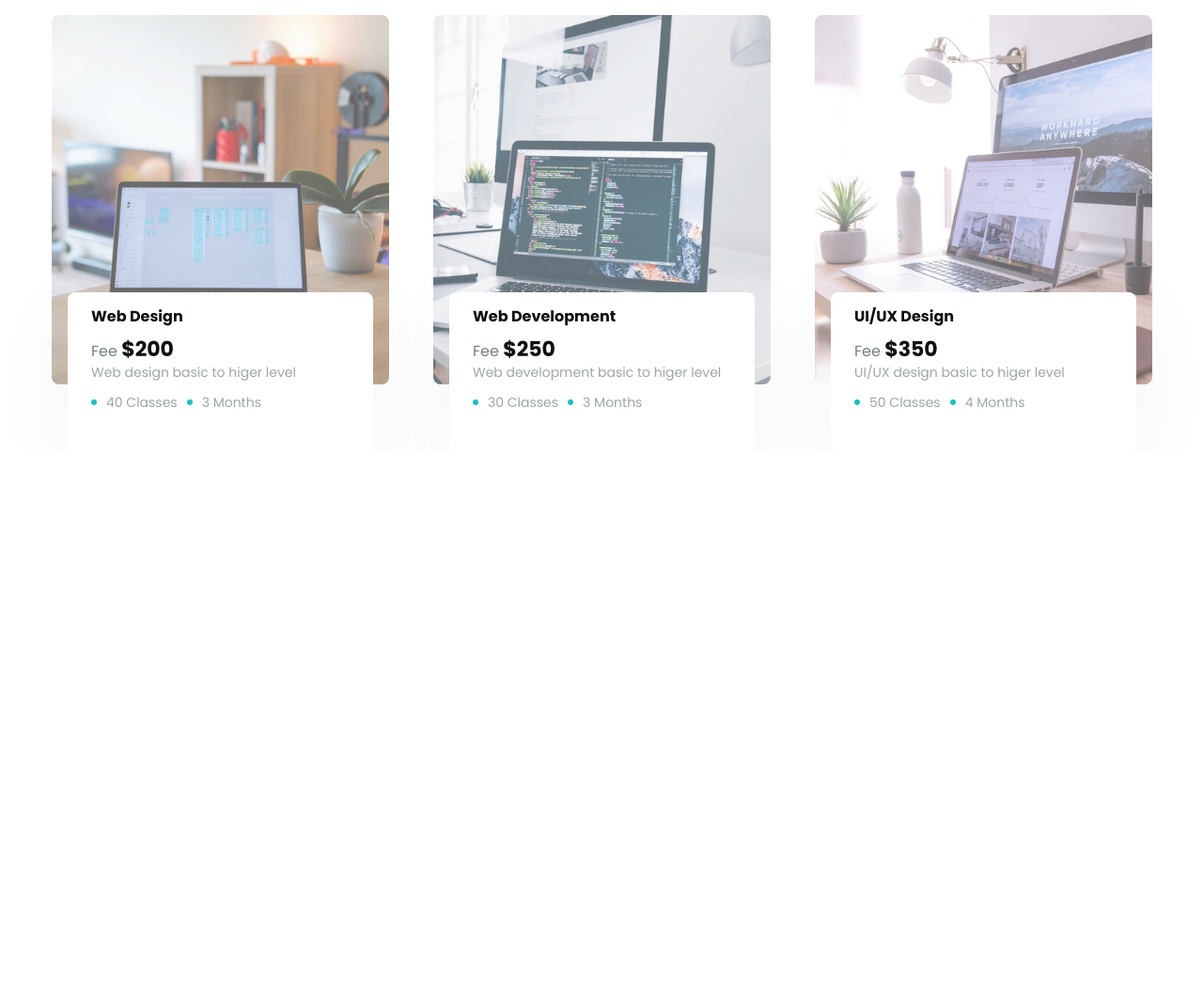
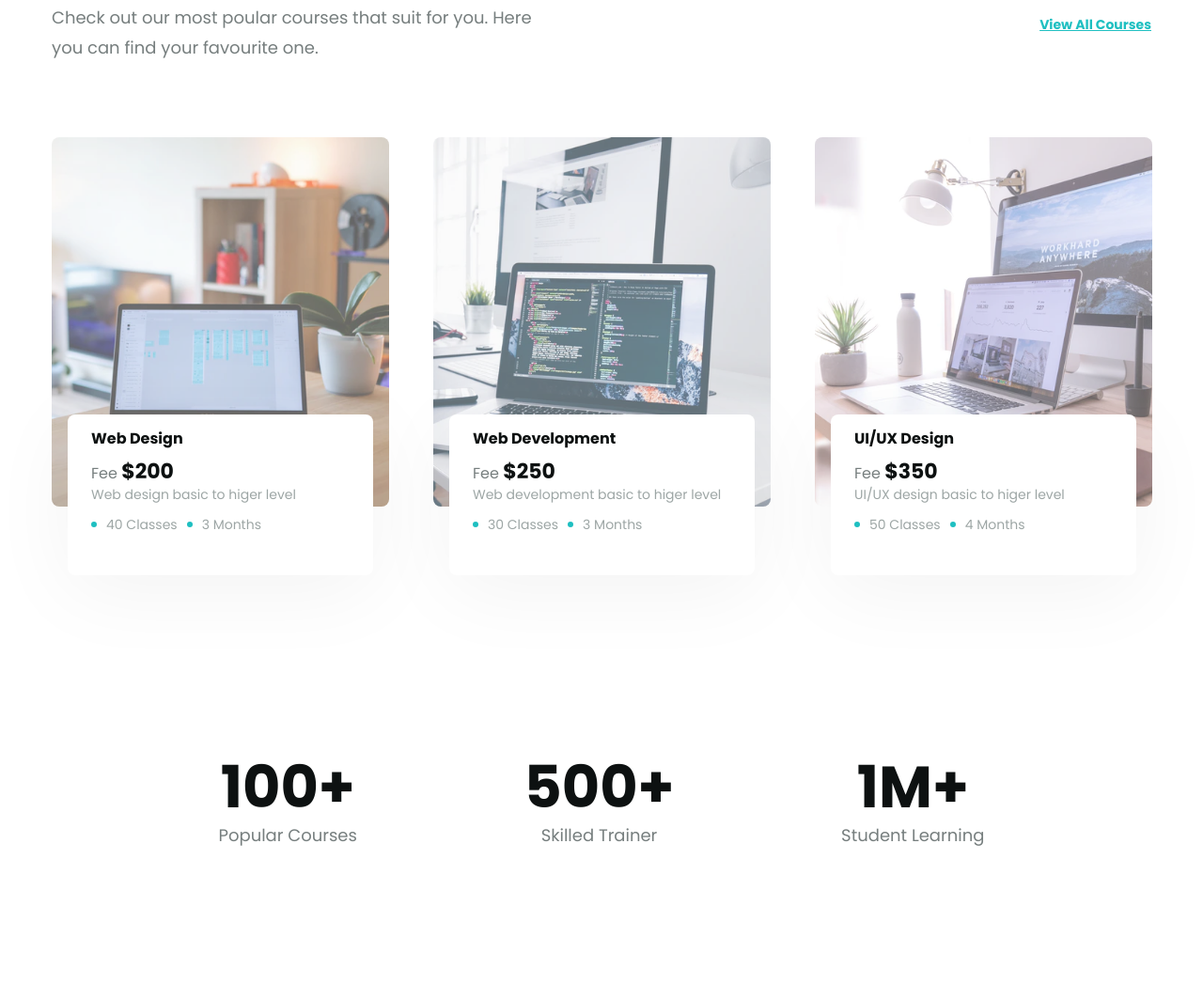
Before and after one commit to TAnhpika/htmlcss-project-02.1, a plain HTML site: page index.html in a window 1280 px wide. Shown: the part 1736-2800 px from the top of the page at 94% size. Before the commit the page ends 2218 px from the top, so only its background shows below. Drawn offline with Linux system fonts and the light colour scheme.

Commit message:
Countdown

```diff
--- a/assets/css/styles.css
+++ b/assets/css/styles.css
@@ -373,7 +373,7 @@ a {
 
 /* Courses */
 .courses {
-    margin-top: 130px 0 265px;
+    margin: 130px 0 265px;
 }
 
 .courses .desc-block {
@@ -472,3 +472,27 @@ a {
     background: #1EBFC1;
     border-radius: 50%;
 }
+
+/* Countdown */
+.countdown {
+    padding-bottom: 264px;
+}
+.countdown .main-content {
+    display: flex;
+    align-items: center;
+    justify-content: space-evenly;
+}
+
+.countdown .num {
+    margin-bottom: 11px;
+    color: #0D1111;
+    text-align: center;
+    font-size: 6.2rem;
+    font-weight: 700;
+}
+
+.countdown .desc {
+    color: #767E7E;
+    text-align: center;
+    font-size: 1.8rem;
+}
--- a/index.html
+++ b/index.html
@@ -189,6 +189,24 @@
                 </div>
             </div>
         </div>
+
+        <!-- Countdown -->
+        <div class="countdown">
+            <div class="main-content">
+                <div class="group">
+                    <div class="num">100+</div>
+                    <div class="desc">Popular Courses</div>
+                </div>
+                <div class="group">
+                    <div class="num">500+</div>
+                    <div class="desc">Skilled Trainer</div>
+                </div>
+                <div class="group">
+                    <div class="num">1M+</div>
+                    <div class="desc">Student Learning</div>
+                </div>
+            </div>
+        </div>
     </main>
 </body>
 </html>
```
